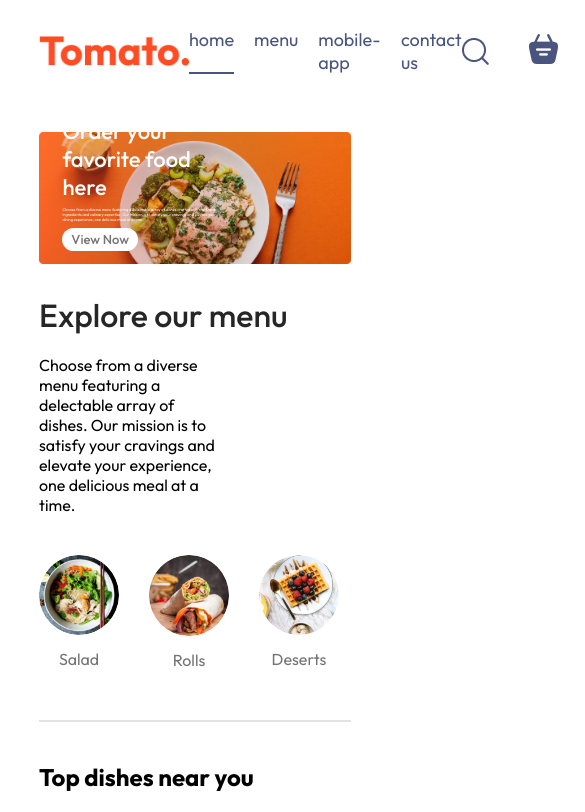
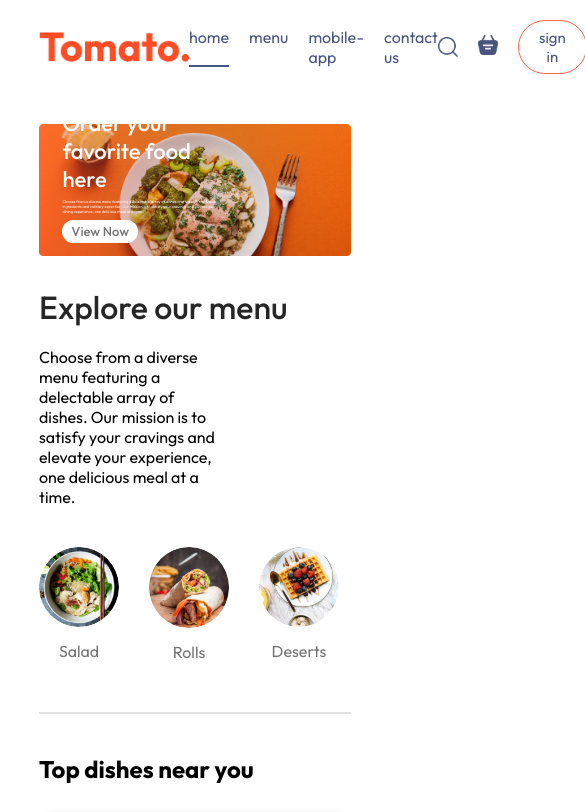
Before and after one commit to HudsonWayne/Food-Del, a React (Vite) app: page / in a window 390 px wide. Shown: the top 812 px of the page, 585 px wide, since content can reach past the window. Built offline with nearby package versions, Linux system fonts and the light colour scheme.

Commit message:
adding landing page responsive

```diff
--- a/src/components/AppDownload/AppDownload.css
+++ b/src/components/AppDownload/AppDownload.css
@@ -21,3 +21,22 @@
 .app-download-platforms img{
     transform: scale(1.05);
 }
+@media (max-width:1050px) {
+    navbar .logo{
+        width: 120px;
+    }
+    .navbar-menu{
+        gap: 20px;
+        font-size: 16px;
+    }
+    .navbar-right{
+        gap: 20px;
+    }
+    .navbar-right img{
+        width: 20px;
+    }
+    .navbar-right button{
+        padding: 7px 20px;
+        font-size: 15px;
+    }
+}
```
